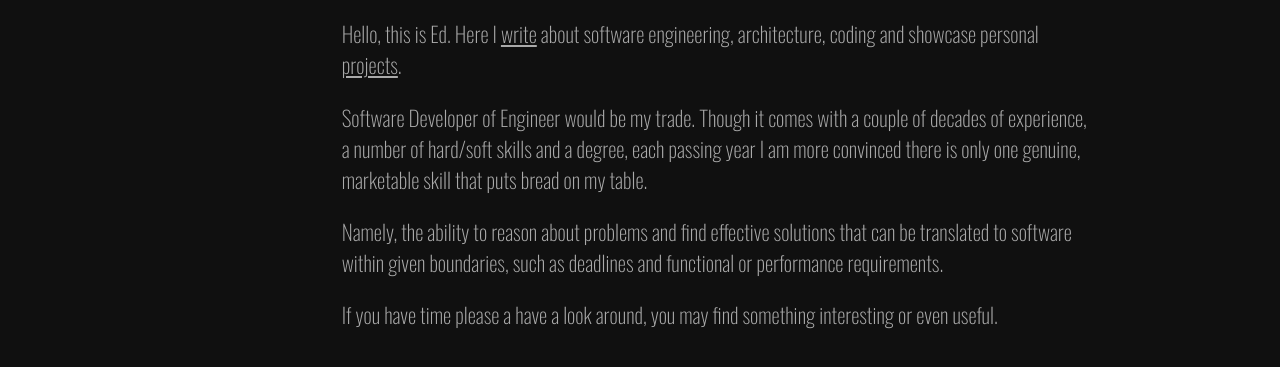
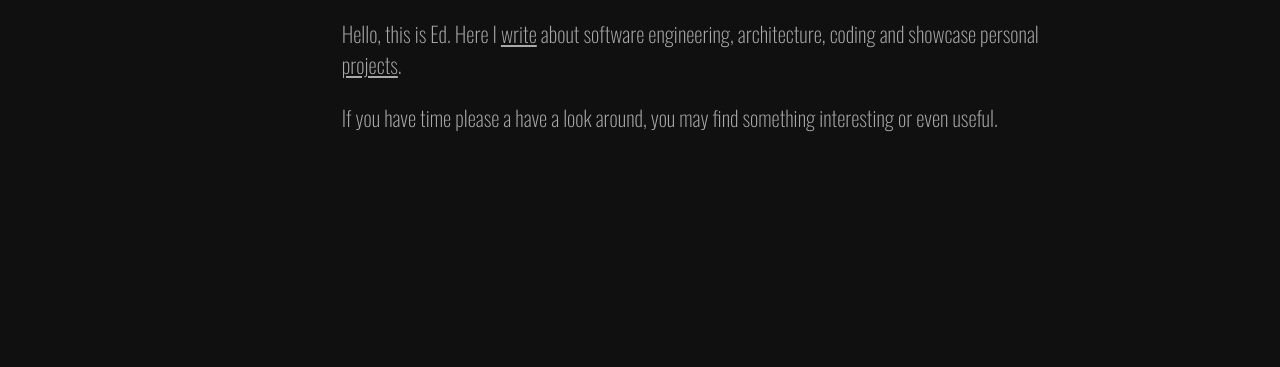
Before and after one commit to eddieshan/eddieshan.github.io, a plain HTML site: page index.html in a window 1280 px wide. Shown: the part 93-460 px from the top of the page. Drawn offline with nearby package versions, Linux system fonts and the light colour scheme.

Commit message:
Remove content.

```diff
--- a/index.html
+++ b/index.html
@@ -21,8 +21,6 @@
             <h1>About</h1>
             <p>Hello, this is Ed. Here I <a href="writings.html">write</a> about software engineering, architecture, coding and showcase personal <a href="projects.html">projects</a>.</p>
 
-            <p>Software Developer of Engineer would be my trade. Though it comes with a couple of decades of experience, a number of hard/soft skills and a degree, each passing year I am more convinced there is only one genuine, marketable skill that puts bread on my table.</p>
-            <p>Namely, the ability to reason about problems and find effective solutions that can be translated to software within given boundaries, such as deadlines and functional or performance requirements.</p>
             <p>If you have time please a have a look around, you may find something interesting or even useful.</p>
         </section>
     </div>
```
